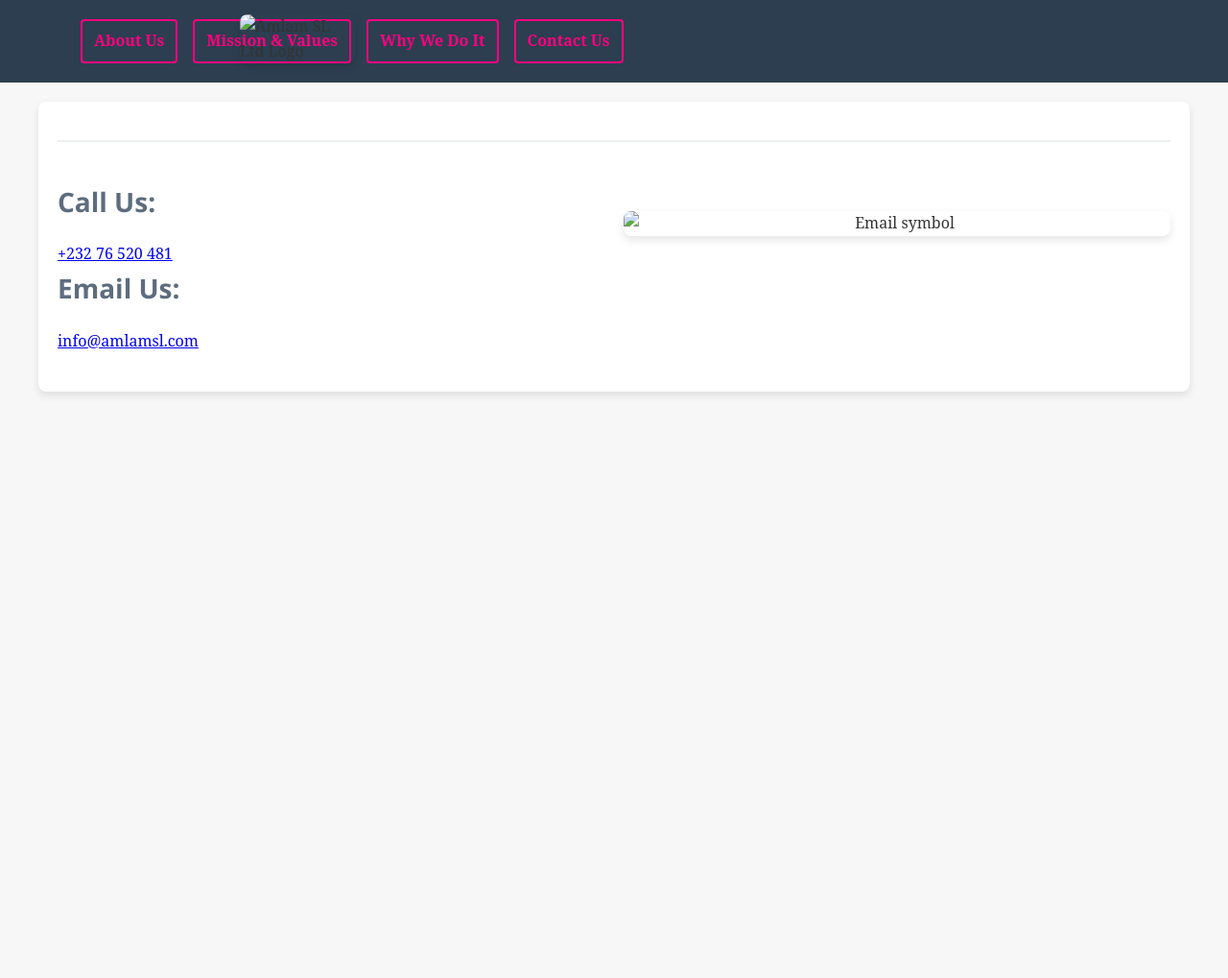
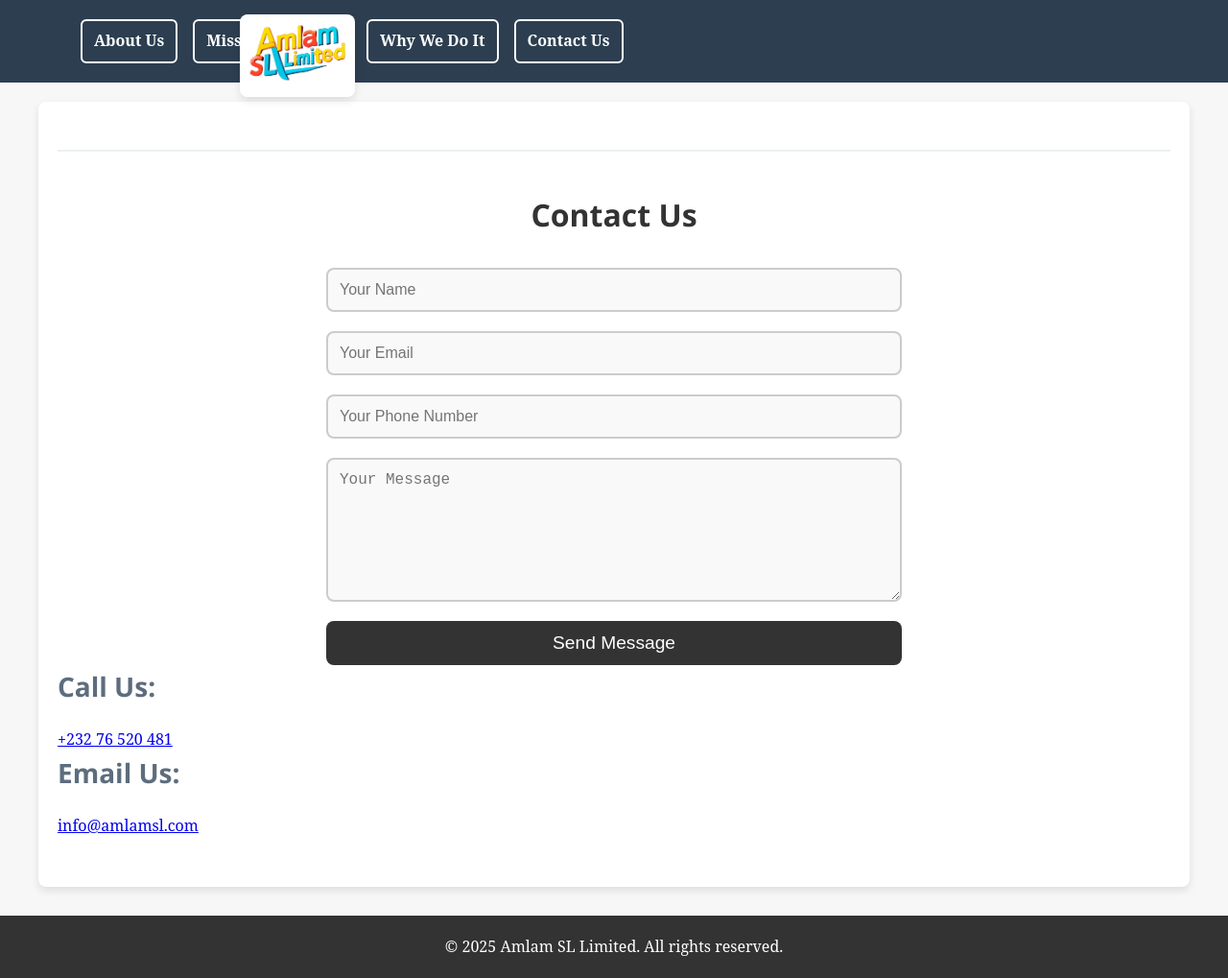
Before and after one commit to oodida/amlamsl, a plain HTML site: page pages/contact.html in a window 1280 px wide. Shown: the whole page at 96% size. Before the commit the page ends 800 px from the top, so only its background shows below. Drawn offline with Linux system fonts and the light colour scheme; files that its build step writes are made by us from their sources.

Commit message:
finalized changes to website

```diff
--- a/css/style.css
+++ b/css/style.css
@@ -48,16 +48,16 @@ header {
 .nav-btn {
   text-decoration: none;
   padding: 0.5rem 0.75rem;
-  border: 2px solid var(--primary-pink, #ff007f); /* Fallback to #ff007f if var is not set */
-  color: var(--primary-pink, #ff007f); /* Fallback to #ff007f if var is not set */
+  border: 2px solid white;
+  color: white;
   font-weight: 600;
-  border-radius: 4px;
-  background-color: transparent; /* Transparent background for visibility */
+  border-radius: 6px;
+  background-color: transparent;
   transition: all 0.3s ease;
 }
 
 .nav-btn:hover {
-  background-color: var(--primary-pink, #ff007f); /* On hover, use primary pink */
+  background-color: #333;
   color: white;
 }
 
@@ -198,6 +198,92 @@ img {
   box-shadow: 0 4px 8px rgba(0, 0, 0, 0.1);
 }
 
+
+/* Main Section */
+.contact-section {
+  background-color: #fff;
+  padding: 50px 20px;
+  margin-top: 20px;
+}
+
+.contact-section h2 {
+  font-size: 2rem;
+  color: #333;
+  text-align: center;
+  margin-bottom: 30px;
+  font-weight: bold;
+}
+
+/* Form Styling */
+form {
+  display: flex;
+  flex-direction: column;
+  gap: 20px;
+  max-width: 600px;
+  margin: 0 auto;
+}
+
+form input, form textarea {
+  padding: 12px;
+  border: 2px solid #ccc;
+  border-radius: 8px;
+  font-size: 1rem;
+  background-color: #f9f9f9;
+  transition: border-color 0.3s ease;
+}
+
+form input:focus, form textarea:focus {
+  outline: none;
+  border-color: #ff007f; /* Pink focus effect */
+  background-color: #fff;
+}
+
+/* Submit Button */
+form input[type="submit"] {
+  background-color: #333;
+  color: white;
+  border: none;
+  padding: 12px;
+  border-radius: 8px;
+  cursor: pointer;
+  font-size: 1.2rem;
+  transition: background-color 0.3s ease;
+}
+
+form input[type="submit"]:hover {
+  background-color: #ff007f; /* Pink color on hover */
+}
+
+form textarea {
+  resize: vertical;
+  height: 150px;
+}
+
+/* Footer Styling */
+footer {
+  text-align: center;
+  padding: 20px;
+  background-color: #333;
+  color: white;
+  margin-top: 30px;
+}
+
+/* Responsive Design */
+@media (max-width: 768px) {
+  form {
+    padding: 0 15px;
+  }
+
+  .contact-section {
+    padding: 40px 15px;
+  }
+
+  form input, form textarea {
+    font-size: 1rem;
+  }
+}
+
+
 /* ========== Responsive Tweaks ========== */
 @media (max-width: 768px) {
   .section-content {
--- a/pages/contact.html
+++ b/pages/contact.html
@@ -4,34 +4,48 @@
   <meta charset="UTF-8">
   <meta name="viewport" content="width=device-width, initial-scale=1.0">
   <title>My Basic Webpage</title>
-  <link rel="stylesheet" href="css/style.css"> <!-- Link to CSS file -->
+  <link rel="stylesheet" href="../css/style.css"> <!-- Link to CSS file -->
 </head>
 <body>
 
   <header>
     <div class="container">
       <div class="header-inner">
-        <img src="newlogo.jpeg" alt="Amlam SL Ltd Logo" class="logo" />
+        <img src="../images/newlogo.jpeg" alt="Amlam SL Ltd Logo" class="logo" />
         <nav class="top-nav">
-          <a href="pages/about.html" class="nav-btn">About Us</a>
-          <a href="pages/mission.html" class="nav-btn">Mission & Values</a>
-          <a href="pages/why.html" class="nav-btn">Why We Do It</a>
-          <a href="pages/contact.html" class="nav-btn">Contact Us</a>
+          <a href="about.html" class="nav-btn">About Us</a>
+          <a href="mission.html" class="nav-btn">Mission & Values</a>
+          <a href="why.html" class="nav-btn">Why We Do It</a>
+          <a href="contact.html" class="nav-btn">Contact Us</a>
         </nav>
       </div>
     </div>
   </header>
 
-<section>
-    <div class="section-content">
-      <div class="section-text">
+    <section class="contact-section">
+      <div class="container">
+        <h2>Contact Us</h2>
+
+        <form action="https://formsubmit.co/contact@amlamsl.com" method="POST">
+          <input type="text" name="name" placeholder="Your Name" required>
+          <input type="email" name="email" placeholder="Your Email" required>
+          <input type="tel" name="phone" placeholder="Your Phone Number">
+          <textarea name="message" placeholder="Your Message" required></textarea>
+          <input type="submit" value="Send Message">
+        </form>
+      </div>
+      <div class="contact-info">
         <h3>Call Us: </h3>
         <a href="tel:+23276520481">+232 76 520 481</a>
+        <h3>Email Us: </h3>
+        <a href="mailto:info@amlamsl.com">info@amlamsl.com</a>
       </div>
-      <div class="section-image">
-        <img src="phonesymbol.png" alt="Email symbol">
-      </div>
-    </div>
-    <h3>Email Us: </h3>
-    <a href="mailto:info@amlamsl.com">info@amlamsl.com</a>
-  </section>
+    </section>
+
+
+    <footer>
+      <p>&copy; 2025 Amlam SL Limited. All rights reserved.</p>
+    </footer>
+
+  </body>
+  </html>
```
Also changed, not shown: pages/about.html (+22 -6 lines), pages/index.html (renamed from index.html, +8 -6 lines), pages/mission.html (+6 -6 lines), pages/why.html (+13 -25 lines), Logo.png (deleted), images/emailsymbol.jpg (renamed from emailsymbol.jpg), images/image1.jpeg (renamed from image1.jpeg), images/image2.jpeg (renamed from image2.jpeg), images/image3.jpeg (renamed from image3.jpeg), images/image4.jpeg (renamed from image4.jpeg), images/image5.jpeg (added), images/newlogo.jpeg (renamed from newlogo.jpeg), images/phonesymbol.png (renamed from phonesymbol.png).
